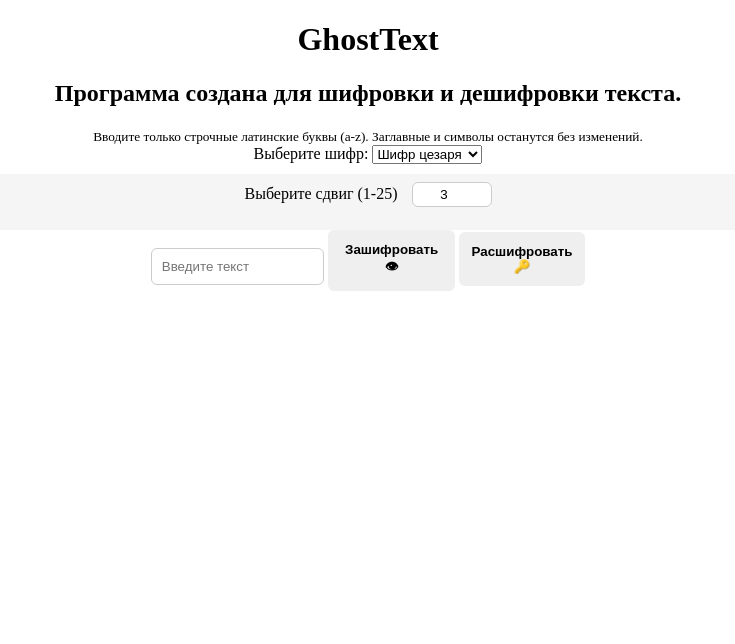
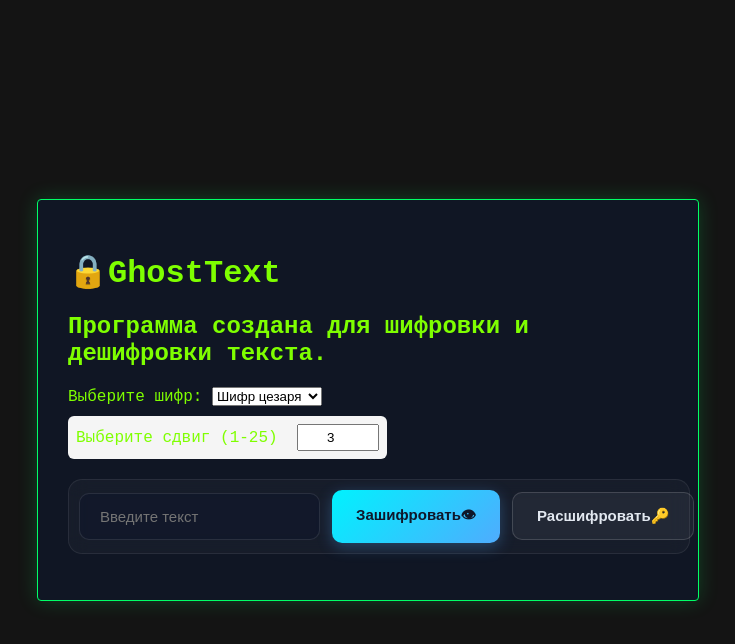
Before and after one commit to ET-VISUAL/GhostText, a website with bundled scripts: page index.html in a window 1280 px wide. Shown: the whole page, without its empty margins (272-1007 px from the left). Built offline with nearby package versions, Linux system fonts and the light colour scheme.

Commit message:
add cool design

```diff
--- a/index.html
+++ b/index.html
@@ -8,10 +8,9 @@
 </head>
 <body>
     <div class="container">
-        <h1 class="text-centeral">GhostText</h1>
+        <h1 class="text-centeral">🔒GhostText</h1>
         <h2 class="description">Программа создана для шифровки и дешифровки текста.</h2>
-        <small>Вводите только строчные латинские буквы (a-z). Заглавные и символы останутся без изменений.</small>
-        <div class="choice">
+        <div class="cipher-panel">
             <form>
                 <label for="cipher-choice">Выберите шифр:</label>
                 <select id="cipher-choice">
@@ -24,7 +23,7 @@
                 </div>
             </form>
         </div>
-        <div>
+        <div class="crypto-row">
             <input type="text" id="text-input" placeholder="Введите текст">
             <button id="encrypt-btn">Зашифровать👁</button>
             <button id="decrypted-btn">Расшифровать🔑</button>
--- a/style.css
+++ b/style.css
@@ -1,25 +1,116 @@
-.container {
-    text-align: center;
-    border-radius: 12px;
+body {
+    background-color: rgb(20, 20, 20);
+    color: chartreuse;
+    font-family: 'Courier New', Courier, monospace;
+    display: flex;
+    justify-content: center;
+    align-items: center;
+    min-height: 100vh;
+    margin: 0;
 }
 
-input {
-    width: 12%;
-    margin-bottom: 15px;
-    padding: 10px;
-    border: 1px solid #ccc;
-    border-radius: 6px;
-    box-sizing: bold;
+.container {
+    background: rgba(16, 23, 41, 0.8);
+    border: 1px solid #00ff66;
+    box-shadow: 0 0 20px rgba(0, 255, 102, 0.2);
+    padding: 30px;
+    width: 100%;
+    max-width: 600px;
+    border-radius: 4px;
 }
 
-button {
-    width: 10%;
-    padding: 12px;
+.text-central {
+    font-size: 20px;
+    margin-top: 0;
+    text-transform: uppercase;
+    letter-spacing: 2px;
+    text-shadow: 0 0 5px rgba(0, 255, 102, 0.5);
+}
+
+.cipher-panel {
+    display: flex;
+    gap: 15px;
+    margin-bottom: 20px;
+}
+
+.crypto-row {
+    display: flex;
+    align-items: center;
+    gap: 12px;
+    background: rgba(255, 255, 255, 0.03);
+    backdrop-filter: blur(10px);
+    padding: 10px;
+    border-radius: 14px;
+    border: 1px solid rgba(255, 255, 255, 0.08);
+    max-width: 700px;
+    width: 100%;
+}
+
+#text-input {
+    flex: 1;
+    background: rgba(15, 23, 42, 0.6);
+    border: 1px solid rgba(255, 255, 255, 0.1);
+    border-radius: 10px;
+    color: #ffffff;
+    padding: 14px 20px;
+    font-size: 15px;
+    font-family: sans-serif;
+    outline: none; /* свойство создающее обводку вокруг элемента*/
+    transition: all 0.3s ease; /* свойство отвечающее за анимацию изменяющихся стилей*/
+}
+
+#text-input::focus {
+    border-color: #00fe9d;
+    box-shadow: 0 0 15px rgba(0, 241, 254, 0.474);
+    background: rgba(15, 23, 42, 0.8);
+}
+
+#encrypt-btn, #decrypted-btn {
+    padding: 14px 24px;
+    font-size: 15px;
+    font-weight: 600;
+    border-radius: 10px;
     border: none;
-    border-radius: 6px;
     cursor: pointer;
-    color: rgb(0, 0, 0);
-    font-weight: bold;
+    display: flex;
+    align-items: center;
+    gap: 8px;
+    transition: all 0.25s ease;
+    white-space: nowrap;
+}
+
+/* Настройка для кнопки "Зашифровать" */
+#encrypt-btn {
+    background: linear-gradient(135deg, #00f2fe 0%, #4facfe 100%);
+    color: #0f172a;
+    box-shadow: 0 4px 15px rgba(79, 172, 254, 0.3);
+}
+
+#encrypt-btn:hover {
+    transform: translateY(-2px);
+    box-shadow: 0 6px 20px rgba(0, 242, 254, 0.5);
+}
+
+#encrypt-btn:active {
+    transform: translateY(0);
+}
+
+/* Настройка для кнопки "Расшифровать" */
+#decrypted-btn {
+    background: rgba(255, 255, 255, 0.05);
+    color: #e2e8f0;
+    border: 1px solid rgba(255, 255, 255, 0.15);
+}
+
+#decrypted-btn:hover {
+    background: rgba(255, 255, 255, 0.12);
+    border-color: #ffb03a;
+    color: #fff;
+    box-shadow: 0 4px 15px rgba(255, 176, 58, 0.15);
+}
+
+#decrypted-btn:active {
+    transform: translateY(0);
 }
 
 .shift-option {
```
